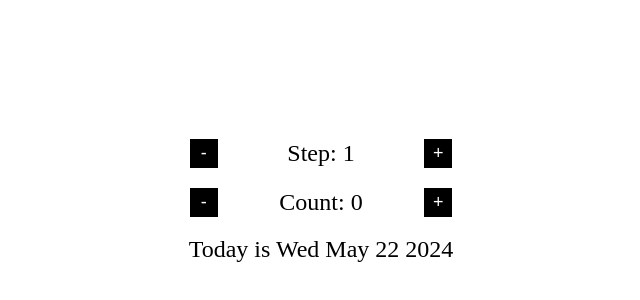
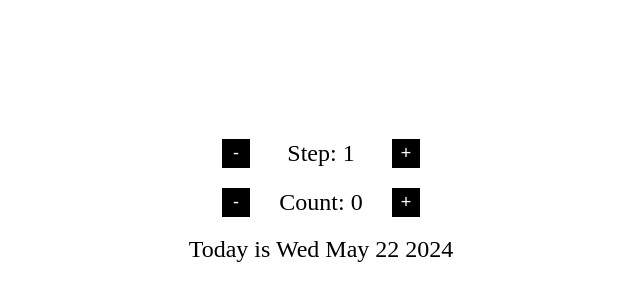
Before and after one commit to Marshal10/Date-counter-react, a React (Create React App) app: page / in a window 1280 px wide. Shown: the part 200-500 px from the top of the page, without its empty margins (319-959 px from the left). Built offline with nearby package versions, Linux system fonts and the light colour scheme.

Commit message:
Stepsand counter relation

```diff
--- a/src/App.js
+++ b/src/App.js
@@ -4,7 +4,6 @@ export default function App() {
   return (
     <div className="wrapper">
       <StepSection />
-      <CountSection />
     </div>
   );
 }
@@ -12,22 +11,25 @@ export default function App() {
 function StepSection() {
   const [step, setStep] = useState(1);
   return (
-    <div className="step-section">
-      <button onClick={() => setStep(step - 1)}>-</button>
-      <span>Step: {step}</span>
-      <button onClick={() => setStep(step + 1)}>+</button>
-    </div>
+    <>
+      <div className="step-section">
+        <button onClick={() => setStep(step - 1)}>-</button>
+        <span>Step: {step}</span>
+        <button onClick={() => setStep(step + 1)}>+</button>
+      </div>
+      <CountSection stepCounter={step} />
+    </>
   );
 }
 
-function CountSection() {
+function CountSection({ stepCounter }) {
   const [count, setCount] = useState(0);
   return (
     <>
       <div className="count-section">
-        <button onClick={() => setCount(count - 1)}>-</button>
+        <button onClick={() => setCount(count - stepCounter)}>-</button>
         <span>Count: {count}</span>
-        <button onClick={() => setCount(count + 1)}>+</button>
+        <button onClick={() => setCount(count + stepCounter)}>+</button>
       </div>
       <DateSection count={count} />
     </>
--- a/src/index.css
+++ b/src/index.css
@@ -25,6 +25,7 @@ body {
   font-size: 24px;
   margin-bottom: 18px;
   min-width: 175px;
+  max-width: 200px;
 }
 
 .step-section button,
```
